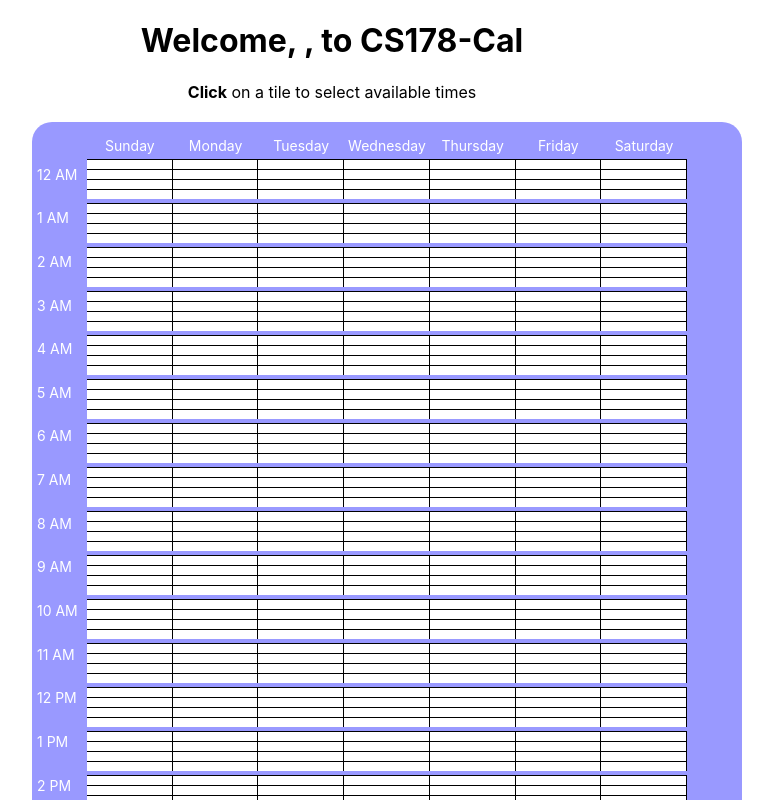
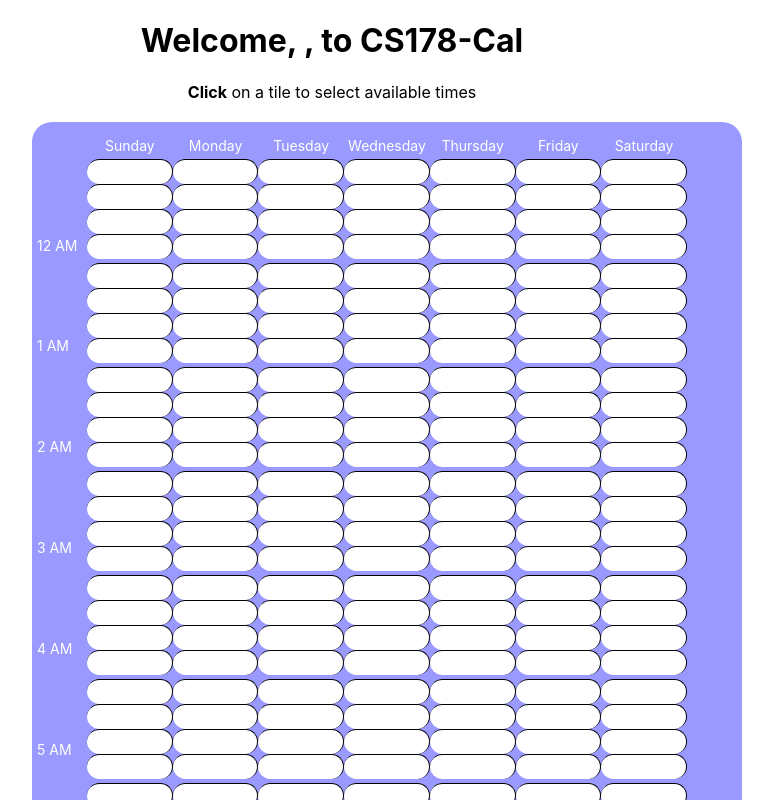
Before and after one commit to sofiyasofie/CS178-Tier2a, a SvelteKit app in the folder frontend/: page / in a window 1280 px wide. Both pictures are taken after a click on the button "Login". Shown: the top 800 px of the page, without its empty margins (308-1081 px from the left). Built offline with nearby package versions, Linux system fonts and the light colour scheme; no server answers.

Commit message:
Changing buttons

```diff
--- a/frontend/src/Components/Calendar.svelte
+++ b/frontend/src/Components/Calendar.svelte
@@ -48,7 +48,7 @@
     padding: 1px;
     height: 0px;
     width: 20 px;
-    line-height: 1.56;
+    line-height: 3.6;
     margin-left: 3px;
     }
 
@@ -60,7 +60,8 @@
 
   .grid button {
     /* Change to 8px if 15 min increments */
-    height: 10px;
+    border-radius: 20px;
+    height: 25px;
     border: none;
     border-right: 1px solid black;
     border-top: 1px solid black;
```
